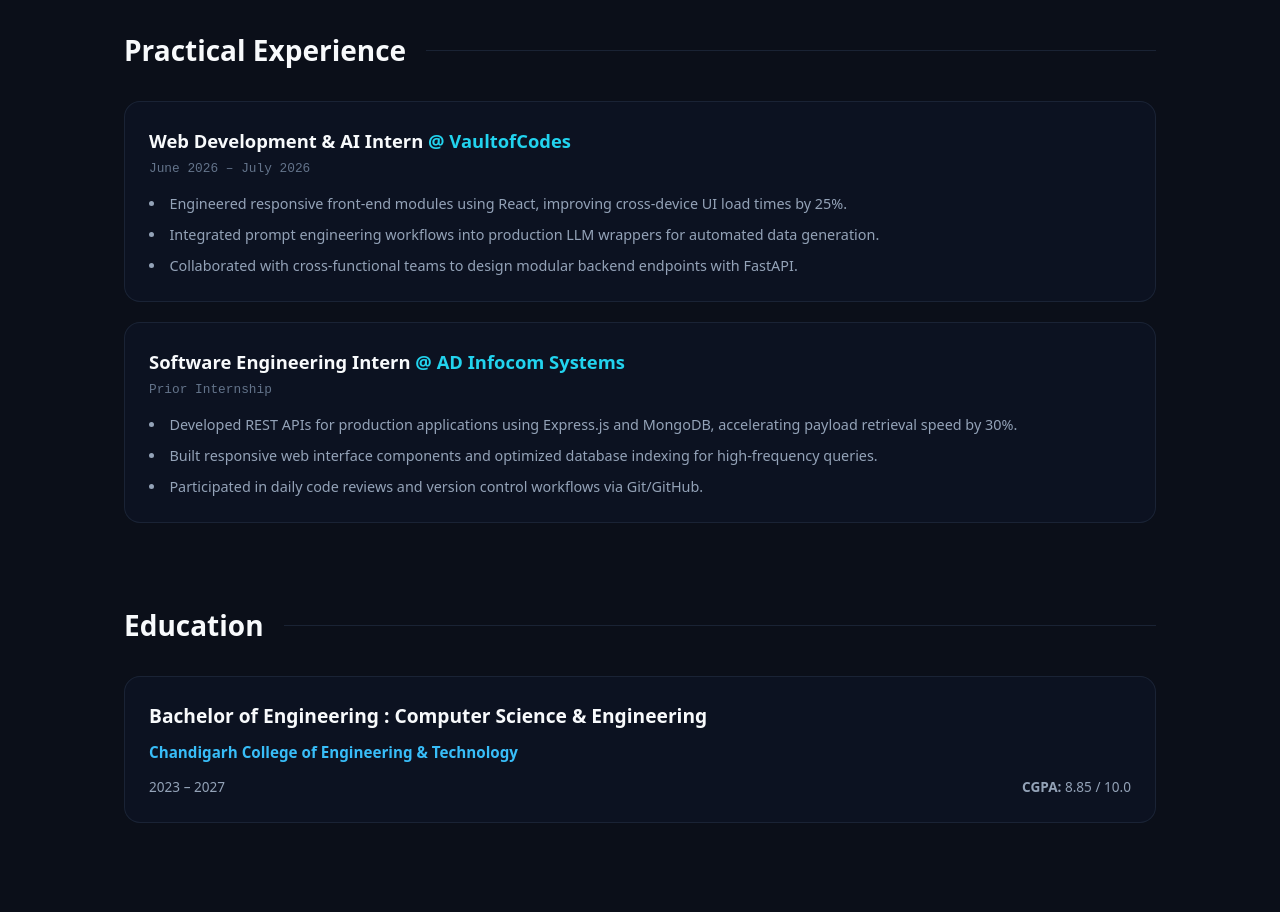
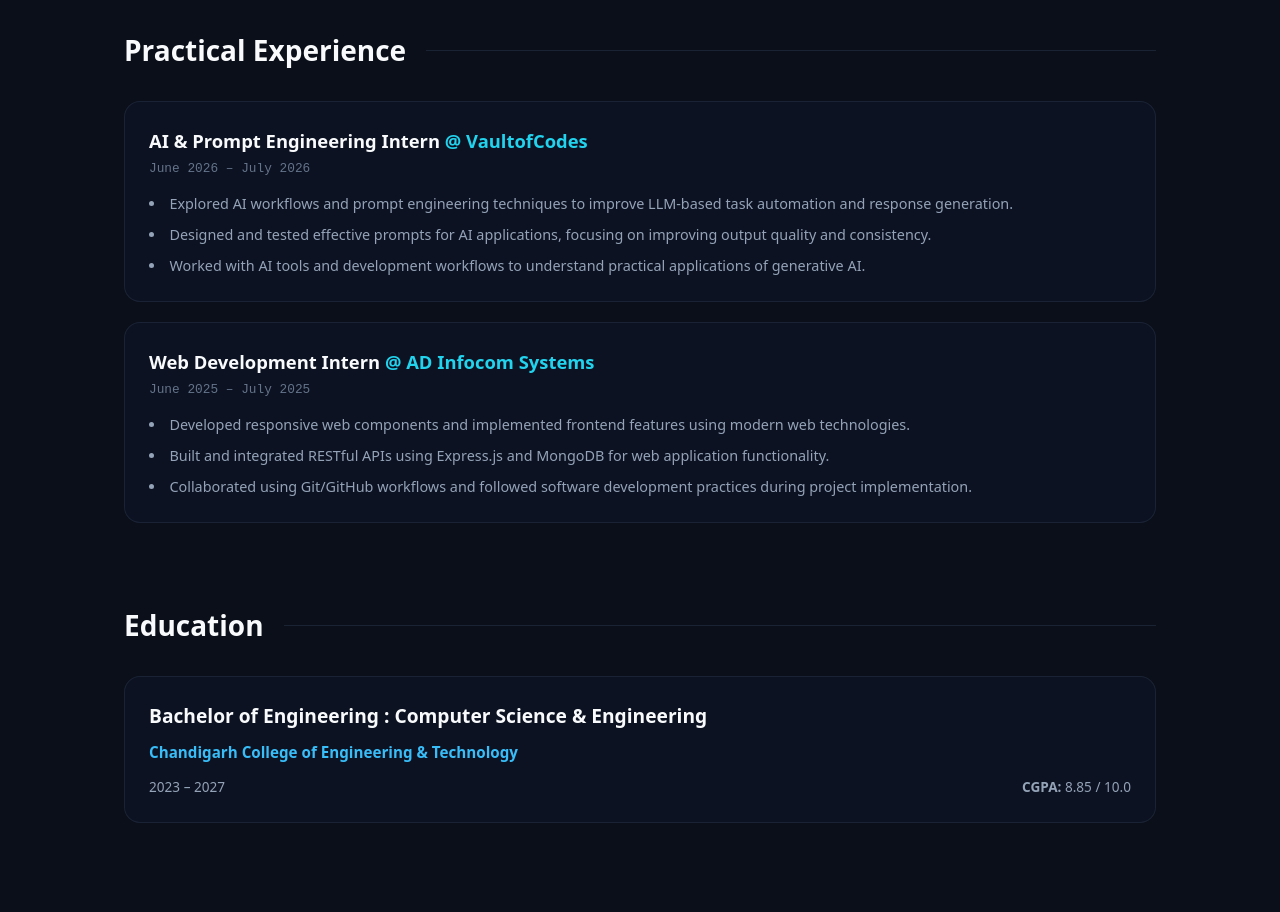
Before and after one commit to khushi519g5/Portfolio, a React (Create React App) app: page / in a window 1280 px wide. Shown: the part 3300-4212 px from the top of the page. Built offline with nearby package versions, Linux system fonts and the light colour scheme.

Commit message:
changed the content

```diff
--- a/src/portfolio.jsx
+++ b/src/portfolio.jsx
@@ -80,23 +80,23 @@
   // Measurable Experience
   const experiences = [
   {
-      role: "Web Development & AI Intern",
+    role: "AI & Prompt Engineering Intern",
     company: "VaultofCodes",
     period: "June 2026 – July 2026",
     points: [
-        "Engineered responsive front-end modules using React, improving cross-device UI load times by 25%.",
-        "Integrated prompt engineering workflows into production LLM wrappers for automated data generation.",
-        "Collaborated with cross-functional teams to design modular backend endpoints with FastAPI."
+      "Explored AI workflows and prompt engineering techniques to improve LLM-based task automation and response generation.",
+      "Designed and tested effective prompts for AI applications, focusing on improving output quality and consistency.",
+      "Worked with AI tools and development workflows to understand practical applications of generative AI."
     ]
   },
   {
-      role: "Software Engineering Intern",
+    role: "Web Development Intern",
     company: "AD Infocom Systems",
-      period: "Prior Internship",
+    period: "June 2025 – July 2025",
     points: [
-        "Developed REST APIs for production applications using Express.js and MongoDB, accelerating payload retrieval speed by 30%.",
-        "Built responsive web interface components and optimized database indexing for high-frequency queries.",
-        "Participated in daily code reviews and version control workflows via Git/GitHub."
+      "Developed responsive web components and implemented frontend features using modern web technologies.",
+      "Built and integrated RESTful APIs using Express.js and MongoDB for web application functionality.",
+      "Collaborated using Git/GitHub workflows and followed software development practices during project implementation."
     ]
   }
 ];
```
Lines whose indentation alone changed are shown as unchanged.
